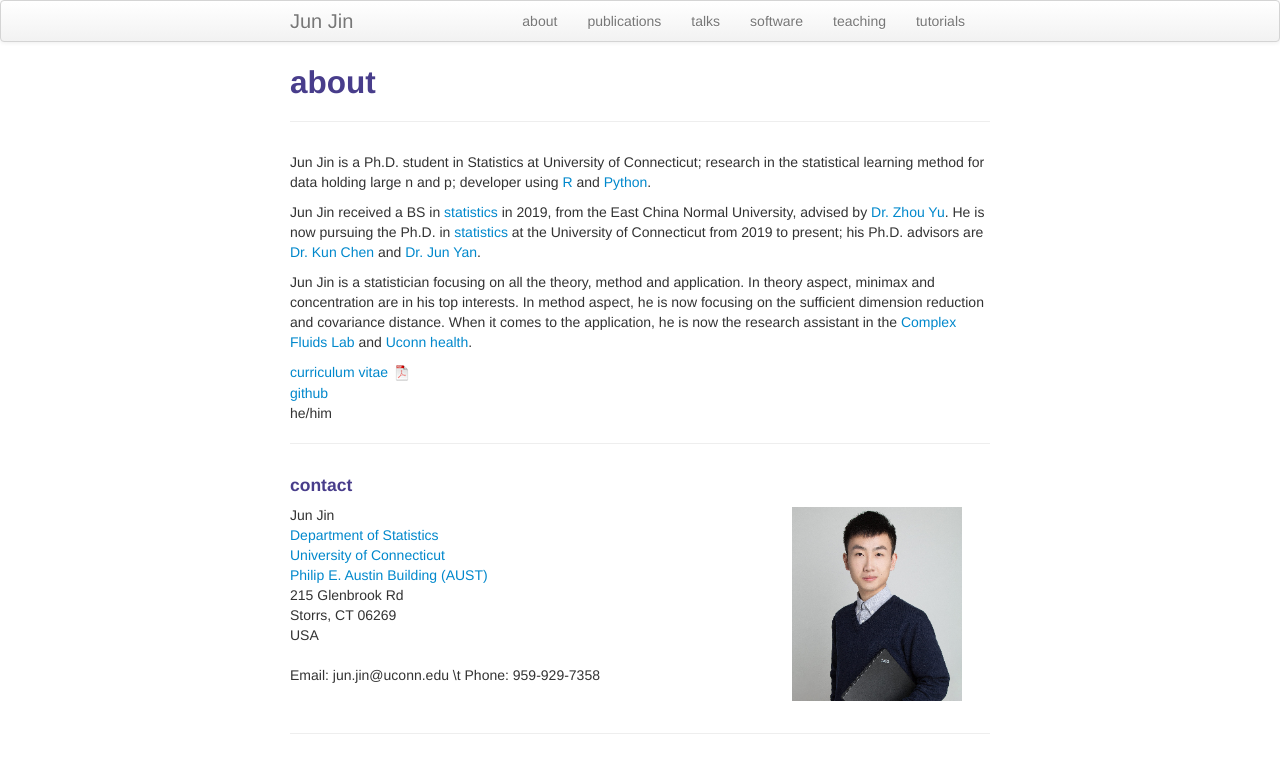
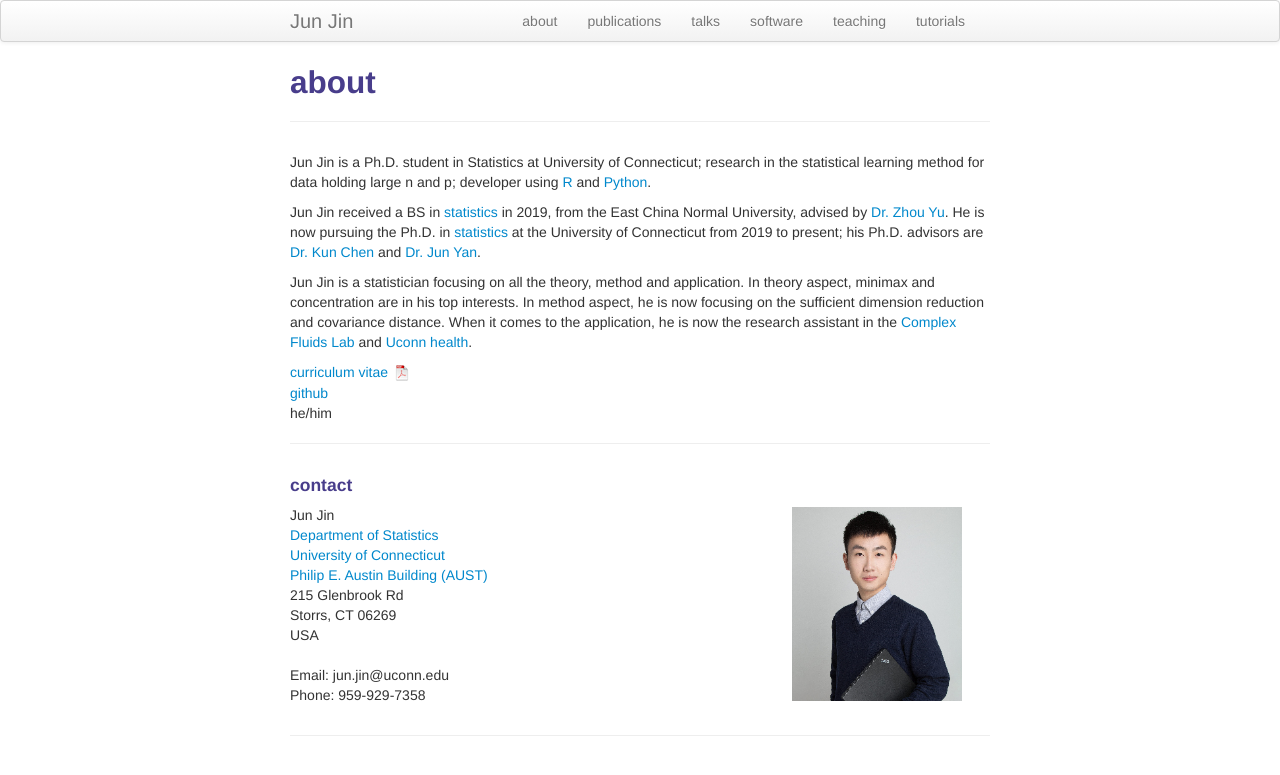
Before and after one commit to brucejunjin/brucejunjin.github.io, a Jekyll site: the page built from pages/about.md, in a window 1280 px wide. Shown: the top 775 px of the page. Built offline with Jekyll 4.4.1, drawn with Linux system fonts in a browser that asks for light colours.

Commit message:
Update about.md

```diff
--- a/pages/about.md
+++ b/pages/about.md
@@ -31,7 +31,8 @@ he/him
             USA<br/><br/>
 
             <div id="hide_email">
-            Email: jun.jin@uconn.edu \t
+            Email: jun.jin@uconn.edu
+            <br/>
             Phone: 959-929-7358
             </div>
         </div>
```
